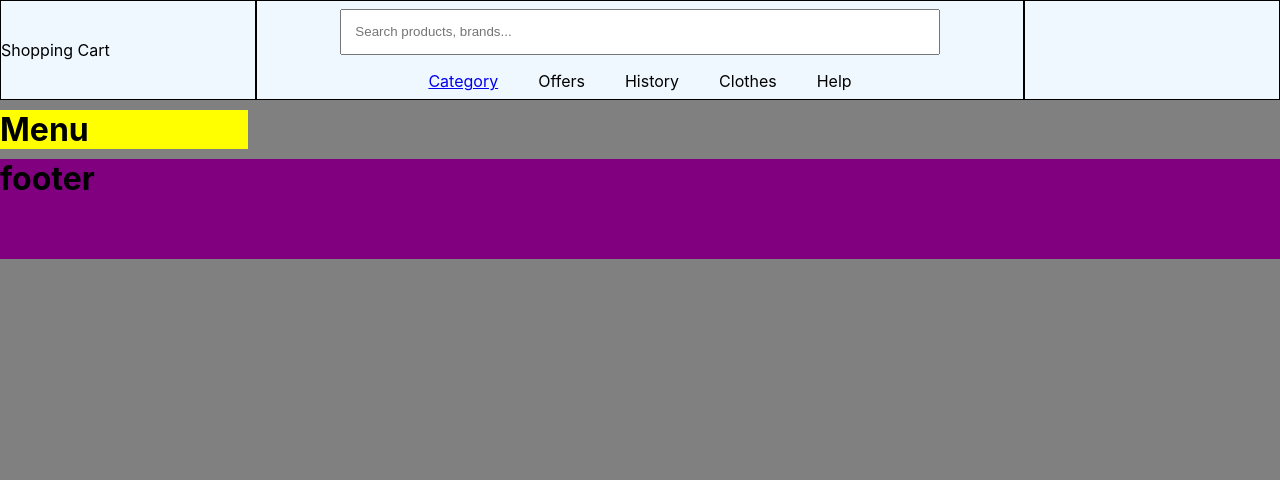
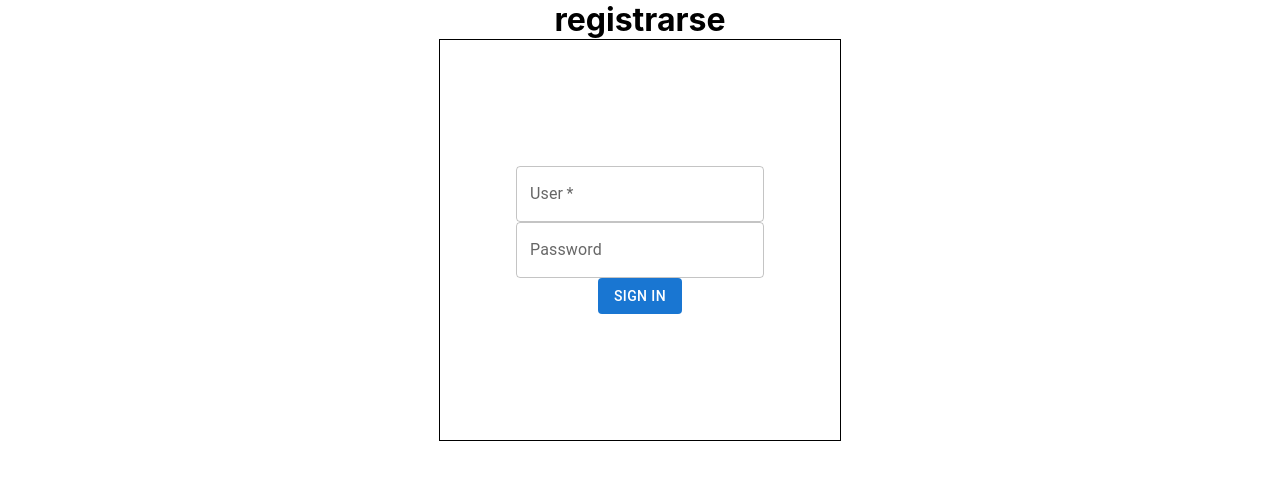
Before and after one commit to jonaescalera/shopping_cart, a React (Create React App) app: page /login in a window 1280 px wide. Shown: the top 480 px of the page. Built offline with nearby package versions, Linux system fonts and the light colour scheme; no server answers.

Commit message:
Some trivials changes in router and stlyes

```diff
--- a/src/App.css
+++ b/src/App.css
@@ -1,10 +1,17 @@
 * {
   padding: 0;
   margin: 0;
-  box-sizing: border-box;
+  /* box-sizing: border-box; */
 }
 body{
-  background-color: gray;
+  /* background-color: gray; */
+}
+
+.login {
+  display: flex;
+  flex-direction: column;
+  /* justify-content: center; */
+  align-items: center;
 }
 
 .container {
@@ -17,6 +24,7 @@ body{
     'menu content content content content'
     'footer footer footer footer footer';
   gap: 10px;
+  background-color: gray;
 }
 
 .header {
--- a/src/App.tsx
+++ b/src/App.tsx
@@ -1,10 +1,22 @@
+import { Menu } from "@mui/material";
+import { BrowserRouter, Route, Routes } from "react-router-dom";
 import "./App.css";
+import Detail from "./components/Detail";
+import Footer from "./components/Footer";
+import Header from "./components/Header";
 import Home from "./components/Home";
+import Login from "./components/Login";
 
 function App() {
   return (
     <div className="App">
-      <Home />
+      {/* <Home /> */}
+
+      <Routes>
+        <Route path="/" element={<Home />} />
+        <Route path="/detail/:movie_id" element={<Detail />} />
+        <Route path="/login" element={<Login />} />
+      </Routes>
     </div>
   );
 }
--- a/src/components/Header.tsx
+++ b/src/components/Header.tsx
@@ -1,3 +1,4 @@
+import { ChangeEvent } from "react";
 import { Link } from "react-router-dom";
 import SearchProduct from "./SearchProduct";
 
@@ -5,7 +6,14 @@ export type headerProps = {
   handleItems: (event: React.ChangeEvent<HTMLInputElement>) => void;
 };
 
-const Header = ({ handleItems }: headerProps) => {
+const Header = (/*{ handleItems }: headerProps*/) => {
+  const handleItems = (event: ChangeEvent<HTMLInputElement>) => {
+    // const moviesFiltered = movies.filter((item) =>
+    //   item.title.toUpperCase().includes(event.target.value.toUpperCase())
+    // );
+    // setMoviesFiltered(moviesFiltered);
+  };
+
   return (
     <div className="header">
       <div>Shopping Cart</div>
@@ -24,7 +32,9 @@ const Header = ({ handleItems }: headerProps) => {
           </ul>
         </nav>
       </div>
-      <div></div>
+      <div>
+        <Link to="/login">Login</Link>
+      </div>
     </div>
   );
 };
--- a/src/components/Home.tsx
+++ b/src/components/Home.tsx
@@ -5,6 +5,7 @@ import Content from "./Content";
 import Detail from "./Detail";
 import Footer from "./Footer";
 import Header from "./Header";
+import Login from "./Login";
 import Menu from "./Menu";
 
 // export type HomeProps = {
@@ -54,24 +55,15 @@ const Home = () => {
       .catch((err) => console.error(err));
   }, []);
 
-  const handleItems = (event: ChangeEvent<HTMLInputElement>) => {
-    const moviesFiltered = movies.filter((item) =>
-      item.title.toUpperCase().includes(event.target.value.toUpperCase())
-    );
-    setMoviesFiltered(moviesFiltered);
-  };
-
   return (
     <div className="container">
-      <Header handleItems={handleItems} />
+      {/* <Header handleItems={handleItems} />
       <Menu />
+      <Footer /> */}
+      <Header />
+      <Menu />
+      <Content movies={moviesFiltered} />
       <Footer />
-
-      <Routes>
-        <Route path="/" element={<Content movies={moviesFiltered} />} />
-        <Route path="detail/:movie_id" element={<Detail />} />
-        {/* </Route> */}
-      </Routes>
     </div>
   );
 };
--- /dev/null
+++ b/src/components/Login.tsx
@@ -0,0 +1,45 @@
+import { Box, Button, TextField } from "@mui/material";
+
+const Login = () => {
+  return (
+    <div className="login">
+      <h1>registrarse</h1>
+      <Box
+        sx={{
+          display: "flex",
+          width: 400,
+          height: 400,
+          flexDirection: "column",
+          justifyContent: "center",
+          alignItems: "center",
+          border: "solid 1px black",
+          //margin: "100px 300px 100px 500px",
+        }}
+        component="form"
+        noValidate
+        autoComplete="off"
+      >
+        {/* <div> */}
+        <TextField
+          required
+          id="outlined-required"
+          label="User"
+          // defaultValue="Hello World"
+        />
+        <TextField
+          id="outlined-password-input"
+          label="Password"
+          type="password"
+          autoComplete="current-password"
+        />
+        {/* </div> */}
+
+        <Button variant="contained" disableElevation color="primary">
+          Sign In
+        </Button>
+      </Box>
+    </div>
+  );
+};
+
+export default Login;
--- a/src/components/SearchProduct.tsx
+++ b/src/components/SearchProduct.tsx
@@ -12,6 +12,7 @@ const SearchProduct = ({ handleItems }: headerProps) => {
         type="text"
         placeholder="Search products, brands..."
         onChange={handleItems}
+        // onClick={handleItems}
       />
     </div>
   );
```
